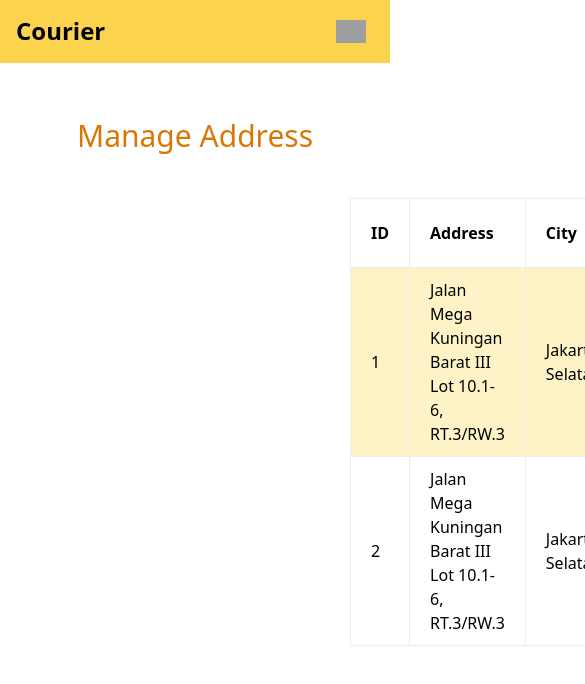
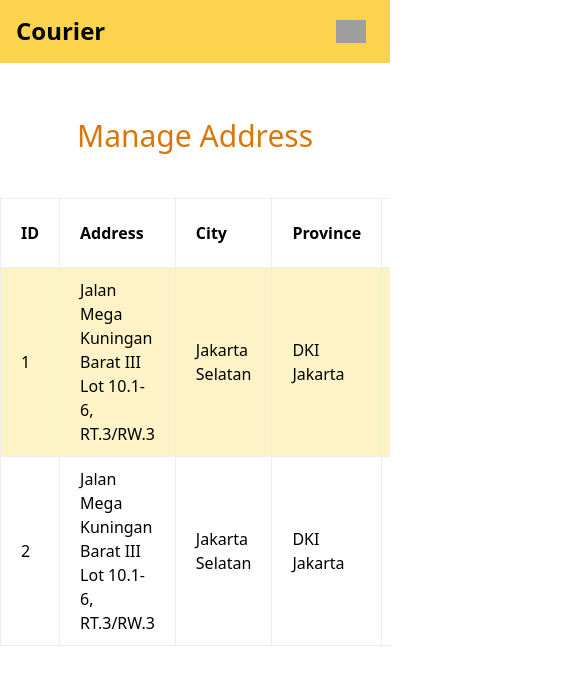
Before and after one commit to hanseljulio/courier-nextjs, a Next.js app: page /user/address/manage in a window 390 px wide. Shown: the top 684 px of the page, 585 px wide, since content can reach past the window. Built offline with nearby package versions, Linux system fonts and the light colour scheme; grey boxes are pictures that could not be loaded.

Commit message:
feat(user): manage address responsive complete minus functionality and pagination

```diff
--- a/src/components/TableData/index.tsx
+++ b/src/components/TableData/index.tsx
@@ -31,6 +31,7 @@ function TableData(props: TableDataProps) {
           solution="There's no going back. Are you sure you want to proceed?"
           solutionBtn="Delete Address"
           redirectFunction={deleteAddress}
+          exitFunction={() => setShowDeleteModal(false)}
         />
       )}
       <tr className={`${props.index % 2 === 0 ? "bg-white" : "bg-amber-100"}`}>
--- a/src/components/WarningModal/index.tsx
+++ b/src/components/WarningModal/index.tsx
@@ -7,12 +7,13 @@ interface WarningModalProps {
   solution: string;
   solutionBtn: string;
   redirectFunction?: () => void;
+  exitFunction?: () => void;
 }
 
 function WarningModal(props: WarningModalProps) {
   return (
     <div className={`${styles.modal}`}>
-      <div className={`${styles.overlay}`}></div>
+      <div className={`${styles.overlay}`} onClick={props.exitFunction}></div>
       <div className={`${styles.modalContent} ${styles.popout}`}>
         <div className="header-confirm pt-[10px] pl-[23px] pb-[8px] flex justify-between">
           <div className="title-area">
--- a/src/pages/user/address/manage/index.tsx
+++ b/src/pages/user/address/manage/index.tsx
@@ -11,7 +11,7 @@ function ManageAddress() {
       <div className="header-section pb-8">
         <UserHeader title="Manage Address" />
       </div>
-      <div className="table-section mx-[350px]">
+      <div className="table-section mx-[350px] mobile:mx-auto mobile:overflow-scroll">
         <table className="table-area w-full">
           <tbody>
             <TableHead />
```
